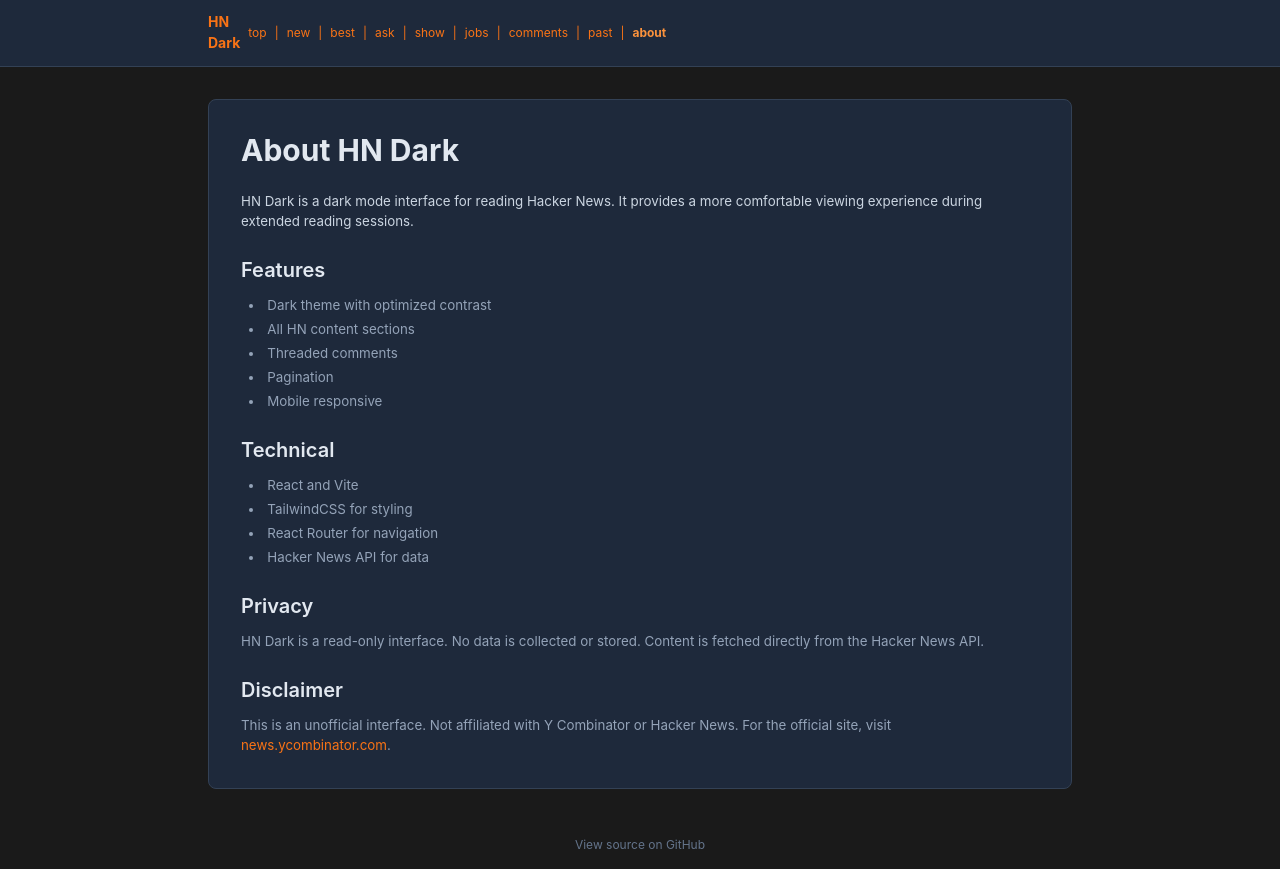
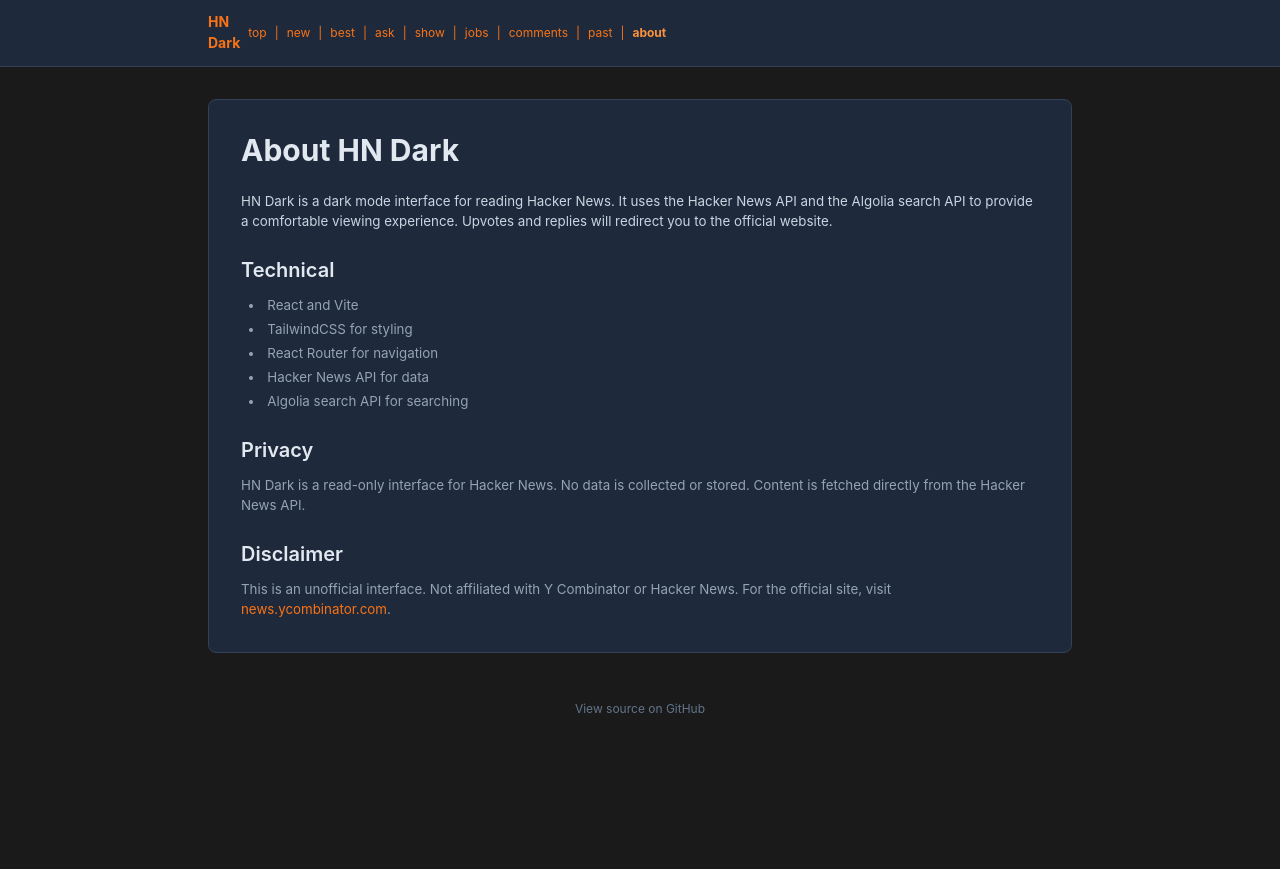
Before and after one commit to dbaio/hn-dark, a React (Vite) app: page /about in a window 1280 px wide. After the commit the page ends 800 px from the top, so only its background shows below. Built offline with nearby package versions, Linux system fonts and the light colour scheme.

Commit message:
Improve about page

```diff
--- a/src/pages/About.jsx
+++ b/src/pages/About.jsx
@@ -11,19 +11,9 @@
           <div className="space-y-6 text-slate-300">
             <p>
               HN Dark is a dark mode interface for reading Hacker News.
-              It provides a more comfortable viewing experience during extended reading sessions.
+              It uses the Hacker News API and the Algolia search API to provide a comfortable viewing experience.
+              Upvotes and replies will redirect you to the official website.
             </p>
-
-            <div>
-              <h2 className="text-xl font-semibold text-slate-200 mb-3">Features</h2>
-              <ul className="list-disc list-inside space-y-1 text-slate-400 ml-2">
-                <li>Dark theme with optimized contrast</li>
-                <li>All HN content sections</li>
-                <li>Threaded comments</li>
-                <li>Pagination</li>
-                <li>Mobile responsive</li>
-              </ul>
-            </div>
 
             <div>
               <h2 className="text-xl font-semibold text-slate-200 mb-3">Technical</h2>
@@ -32,13 +22,14 @@
                 <li>TailwindCSS for styling</li>
                 <li>React Router for navigation</li>
                 <li>Hacker News API for data</li>
+                <li>Algolia search API for searching</li>
               </ul>
             </div>
 
             <div>
               <h2 className="text-xl font-semibold text-slate-200 mb-3">Privacy</h2>
               <p className="text-slate-400">
-                HN Dark is a read-only interface. No data is collected or stored.
+                HN Dark is a read-only interface for Hacker News. No data is collected or stored.
                 Content is fetched directly from the Hacker News API.
               </p>
             </div>
```
